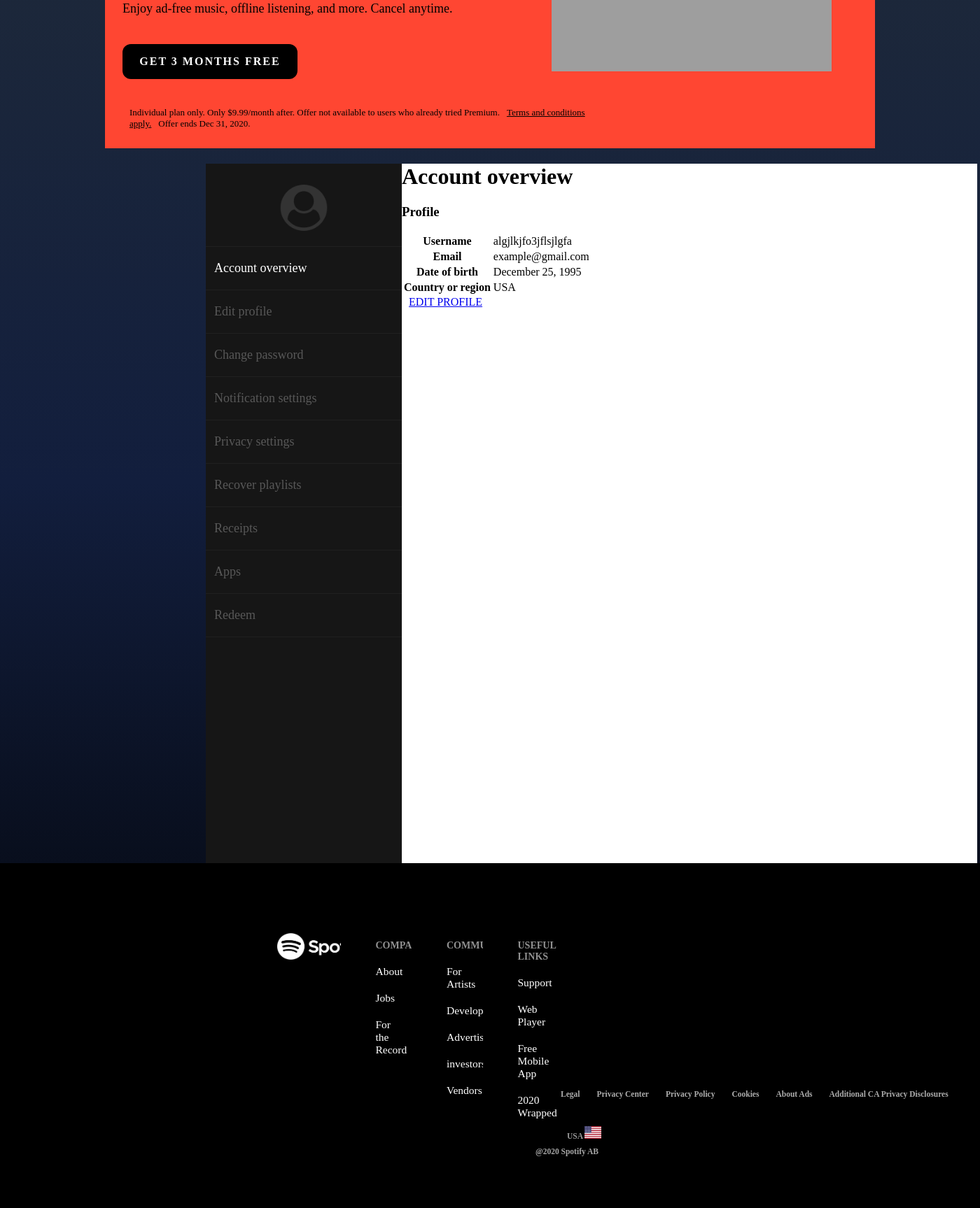
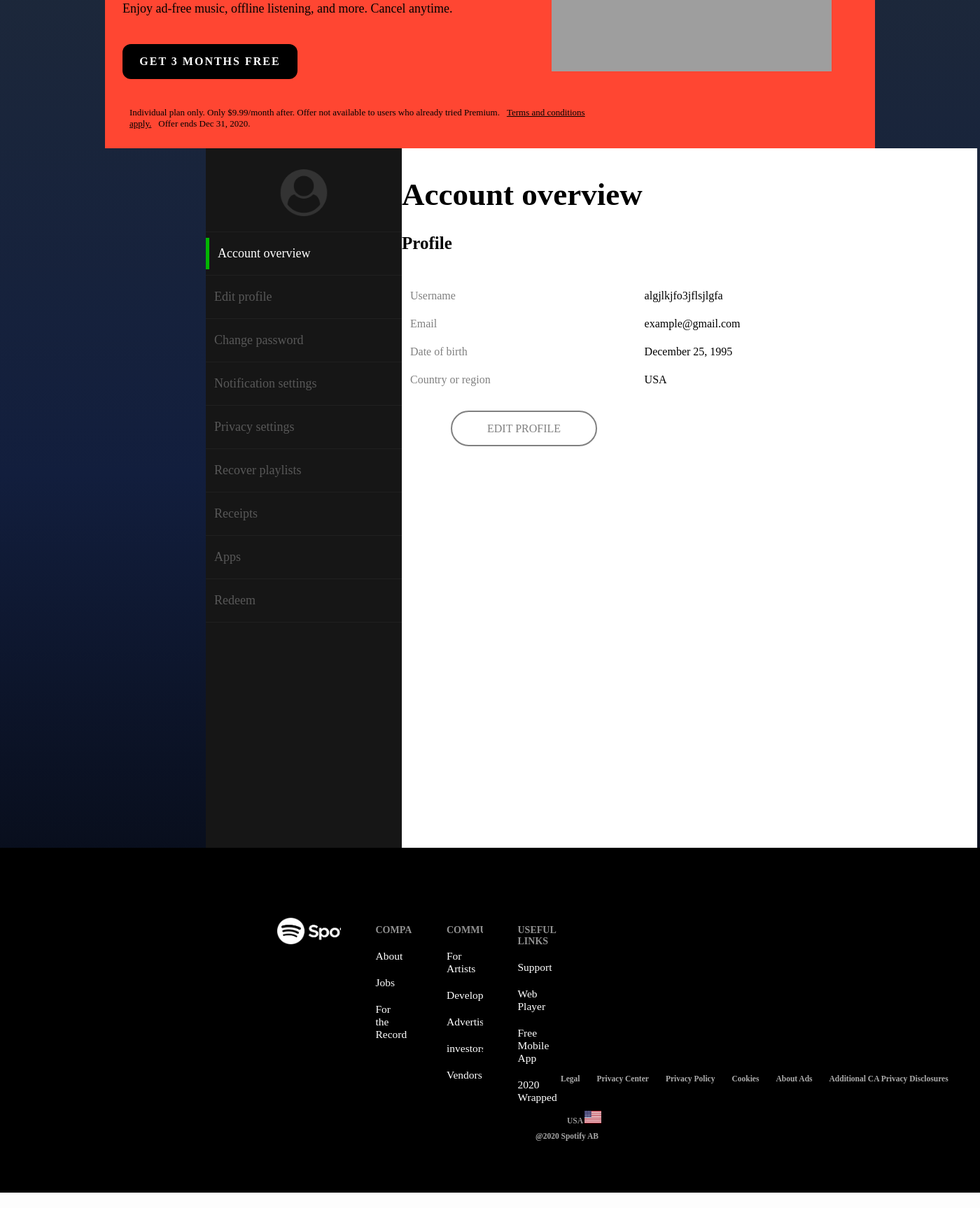
Before and after one commit to Fignis/Spotify-login-project, a PHP site: page /account/accountOverview.html in a window 1400 px wide. Shown: the part 348-2075 px from the top of the page at 70% size. After the commit the page ends 2053 px from the top, so only its background shows below. Run offline with PHP 8.4, Linux system fonts and the light colour scheme; some web fonts are replaced; grey boxes are pictures that could not be loaded.

Commit message:
Update stylePage.css
Account Overview page styling added

```diff
--- a/Spotify-login v1.0/account/stylePage.css
+++ b/Spotify-login v1.0/account/stylePage.css
@@ -217,21 +217,22 @@
 }
 
 .vertical-menu a {
-  background-color: rgb(22, 22, 22); /* Grey background color */
-  color: rgb(88, 88, 88); /* Black text color */
+  background-color: rgb(22, 22, 22);
+  color: rgb(88, 88, 88);
   font-size: large;
-  display: block; /* Make the links appear below each other */
-  padding: 12px; /* Add some padding */
-  text-decoration: none; /* Remove underline from links */
+  display: block;
+  padding: 12px;
+  text-decoration: none;
   text-align: left;
 }
 
 .vertical-menu a:hover {
-  border-left-color: 5px green; /* Dark grey background on mouse-over */
+  border-left: 5px solid rgb(2, 182, 2);
 }
 
 .vertical-menu a.active {
   color: white;
+  border-left: 5px solid rgb(2, 182, 2);
 }
 
 /*Account page*/
@@ -242,6 +243,47 @@
   margin: 0;
   border: 0;
 }
+/*Account Overview*/
+.content-container{
+  margin: 0;
+}
+.Section-title{
+  margin: 0;
+  font-size: 45px;
+  font-weight: 700;
+  padding-top: 40px;
+  padding-left: 75px;
+}
+h3{
+  font-size: 25px;
+  font-weight: 750;
+  margin: 0;
+  margin-left: 80px;
+  margin-top: 30px;
+}
+table{
+  margin: 40px 0 40px 70px;
+  text-align: left;
+  width: 700px;
+}
+th{
+  color: grey;
+  font-weight: 500;
+  padding: 10px;
+}
+.edit-btn{
+  text-decoration: none;
+  border: 2px solid grey;
+  border-radius: 30px;
+  margin-left:70px;
+  color: grey;
+  padding: 15px 50px;
+}
+.edit-btn:hover{
+  color: rgb(180, 180, 180);
+  border: 2px solid rgb(179, 179, 179);
+}
+
 /*Edit Profile Page*/
 .edit-container {
   align-items: center;
```
